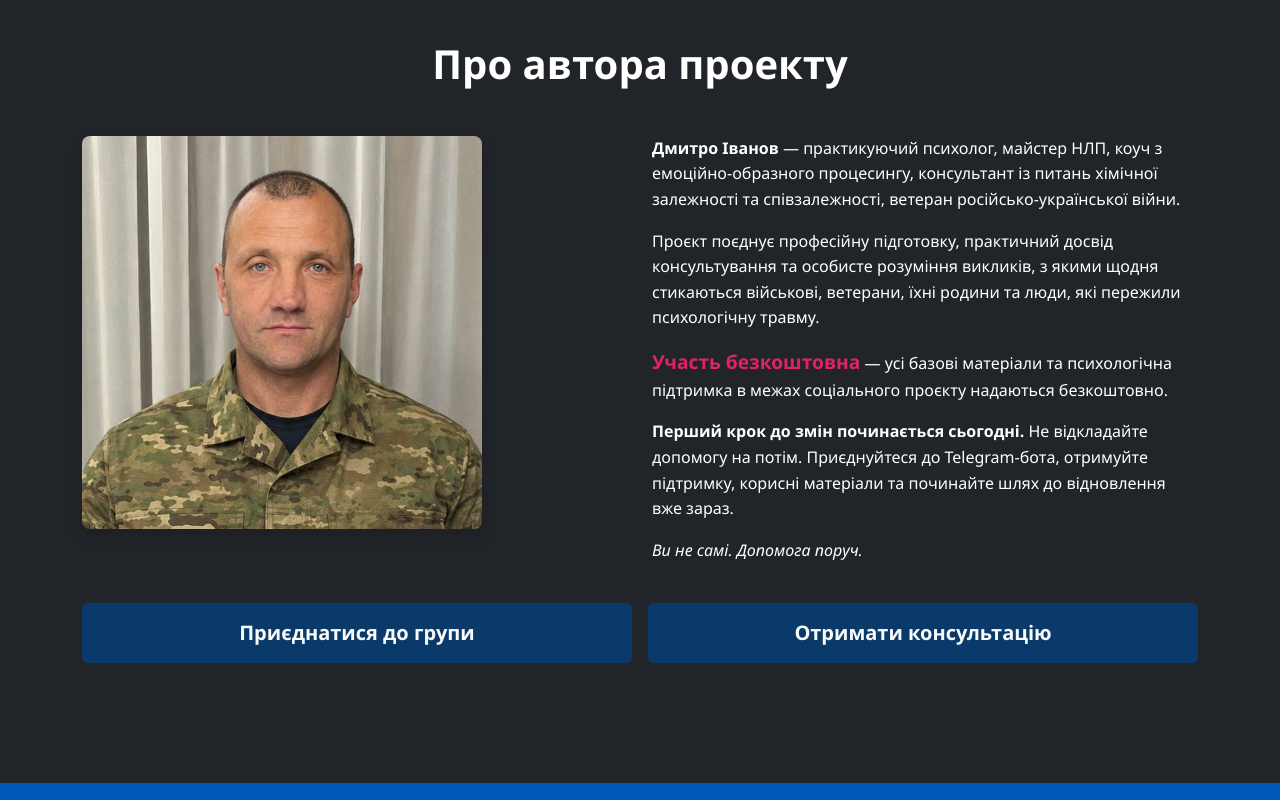
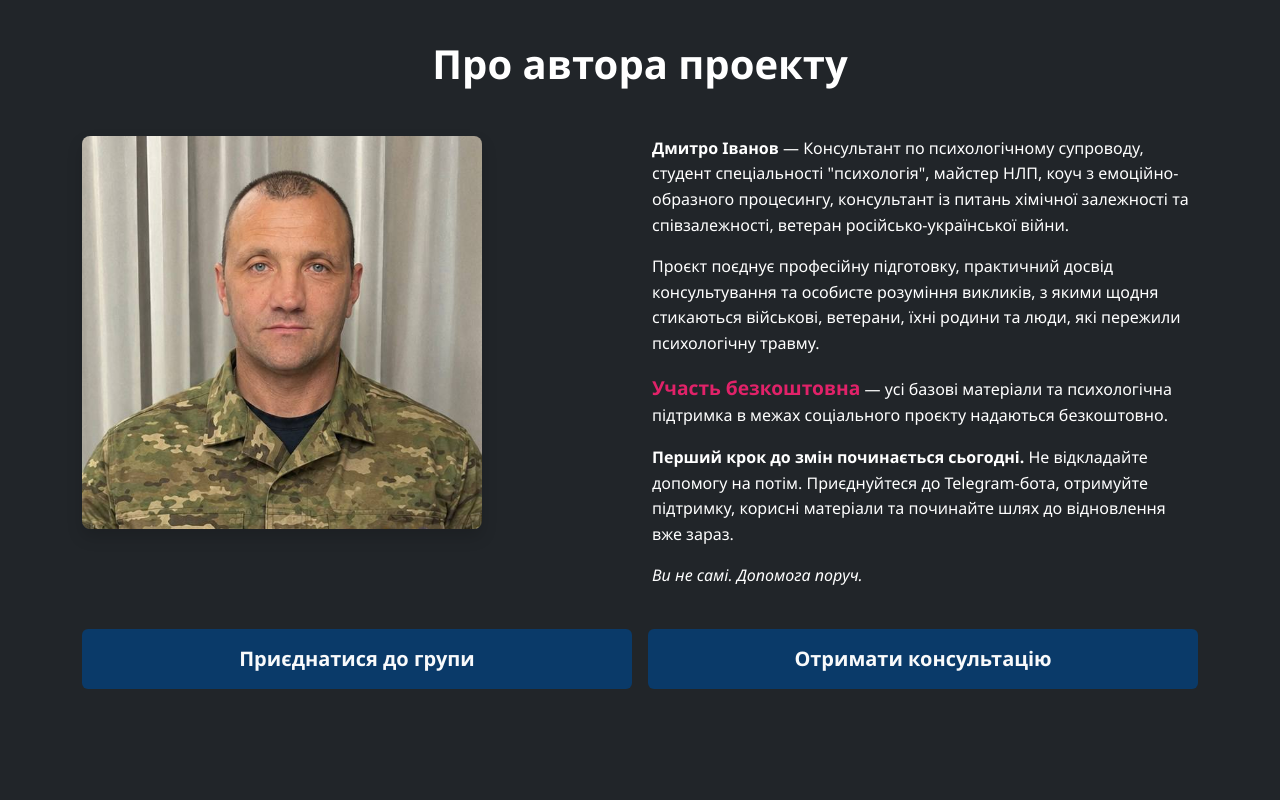
Before and after one commit to Shliakh-vidrodzhennia/main, a plain HTML site: page index.html in a window 1280 px wide. Shown: the part 1260-2060 px from the top of the page. Drawn offline with nearby package versions, Linux system fonts and the light colour scheme.

Commit message:
dell-comment

```diff
--- a/index.html
+++ b/index.html
@@ -120,7 +120,7 @@
                 <img src="img/dmitro_ivanov.jpg" alt="Дмитро Іванов" class="img-fluid rounded-3 shadow mb-4" style="width:100%; max-width:400px;">
             </div>
             <div class="col-md-6 accent-text2">
-                <p><strong>Дмитро Іванов</strong> — практикуючий психолог, майстер НЛП, коуч з емоційно-образного процесингу, консультант із питань хімічної залежності та співзалежності, ветеран російсько-української війни.</p>
+                <p><strong>Дмитро Іванов</strong> — Консультант по психологічному супроводу, студент спеціальності "психологія", майстер НЛП, коуч з емоційно-образного процесингу, консультант із питань хімічної залежності та співзалежності, ветеран російсько-української війни.</p>
 
                 <p>Проєкт поєднує професійну підготовку, практичний досвід консультування та особисте розуміння викликів, з якими щодня стикаються військові, ветерани, їхні родини та люди, які пережили психологічну травму.</p>
 
@@ -174,26 +174,6 @@
                     </ul>
                 </div>
             </div>
-<!--
-            <div class="row">
-                <div class="col-md-6 mb-5">
-                    <div class="text-center">
-                    <div class="text-center">
-                        <img src="img\Phil.jpg" alt="Євгеній Пилипчук" class="specialist-img">
-                    </div>
-                    </div>
-                    <h3 class="text-center accent-text">Євгеній Пилипчук</h3>
-                    <p class="text-center fst-italic">Психолог, адиктолог, розробник сайту і боту для курсу</p>
-
-                    <ul>
-                        <li><strong>Досвід:</strong> Практикуючий психолог з досвідом роботи із хімічно залежними клієнтами та їхніми родичами (співзалежними). Використовує інтегративний підхід, поєднуючи знання в галузі психології та методів НЛП (нейролінгвістичного програмування) для ефективних змін. Проводить вебінари та групи самодопомоги, створюючи безпечний простір для людей, які прагнуть позбутися залежності або вийти із співзалежних стосунків.</li>
-
-                            </ul>
-
-                </div>
-                </div>
-                 -->
-
             </div>
             <div class="button-grid my-4">
     <a href="https://t.me/+mMW41ejd3LthMTQy" class="btn btn-accent px-4 py-2 fs-5 fw-bold cta-button">Пройти безкоштовний курс</a>
@@ -235,6 +215,7 @@
         </div>
         <hr class="my-4">
         <p class="mb-0 accent-text2">&copy; 2026 Психологічна підтримка для ветеранів та людей із залежністю. Всі права захищені.</p>
+        <p class="mb-0 accent-text2">Реабілітаційний центр "Джерело": <a href="https://ninarkotikam.com/reabilitatsiya-narkozalezhnykh/" class="text-light">лікування залежності</a></p>
     </div>
 </footer>
 
```
